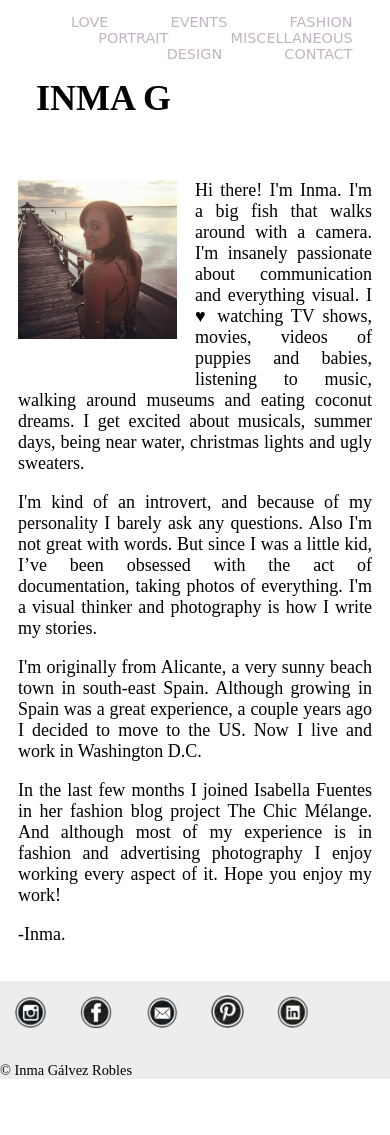
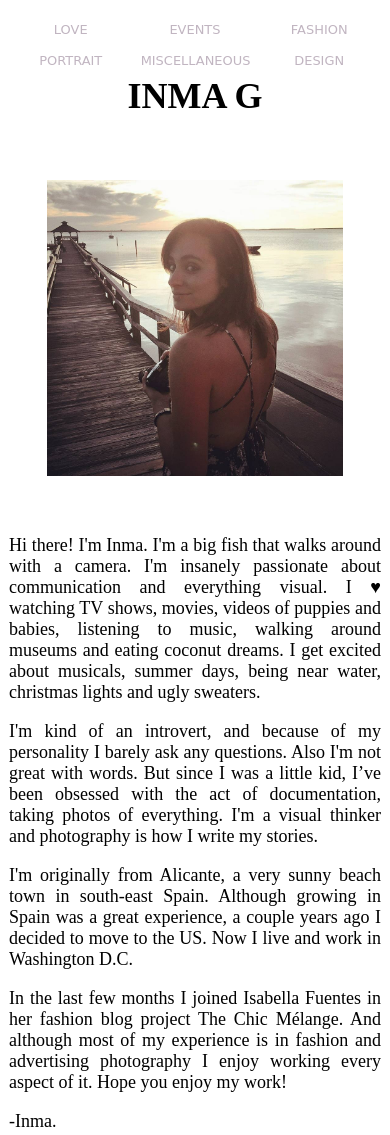
Before and after one commit to igalvezrobles/igalvezrobles.github.io, a plain HTML site: page complete_web/aboutme.html in a window 390 px wide. Shown: the top 1135 px of the page. Before the commit the page ends 1079 px from the top, so only its background shows below. Drawn offline with Linux system fonts and the light colour scheme; a web font is replaced by a local one.

Commit message:
correction 3

```diff
--- a/complete_web/css/aboutstyle.css
+++ b/complete_web/css/aboutstyle.css
@@ -48,12 +48,12 @@ h1 a{
 
 div img{
 	width: 100%;
-	padding: 10em 1em 2em;
+	padding: 10em 1em 1em;
 }
 
 main{
 	width: 100%;
-	padding: 9em 1em 2em;
+	padding: 9em .5em 2em;
 }
 
 p{
@@ -104,3 +104,52 @@ footer{
 #lander{
 	text-align: right;
 }
+
+
+
+@media only screen and (max-width: 885px){
+	.navlinks{
+		font-size: .9em;
+		padding: 1em;
+	}
+}
+
+@media only screen and (max-width: 720px){
+	#pic{
+		float: none;
+		width: 85%;
+		margin: auto;
+	}
+	main{
+	width: 100%;
+	padding: 1em .5em 2em;
+	}
+}
+
+@media only screen and (max-width: 620px){
+	#lander{
+		text-align: center;
+	}
+	.navlinks{
+		padding: 1em .5em;
+	}
+}
+
+@media only screen and (max-width: 510px){
+	h1{
+		text-align: center;
+	}
+	h2{
+		font-size: 1em;
+		margin: 9em 0em 1em 0em;
+	}
+	.navlinks{
+		text-align: center;
+		padding: .6em;
+		width: 33.33%;
+		float:left;
+	}
+	#cinfo{
+		display: none;
+	}
+}
```
